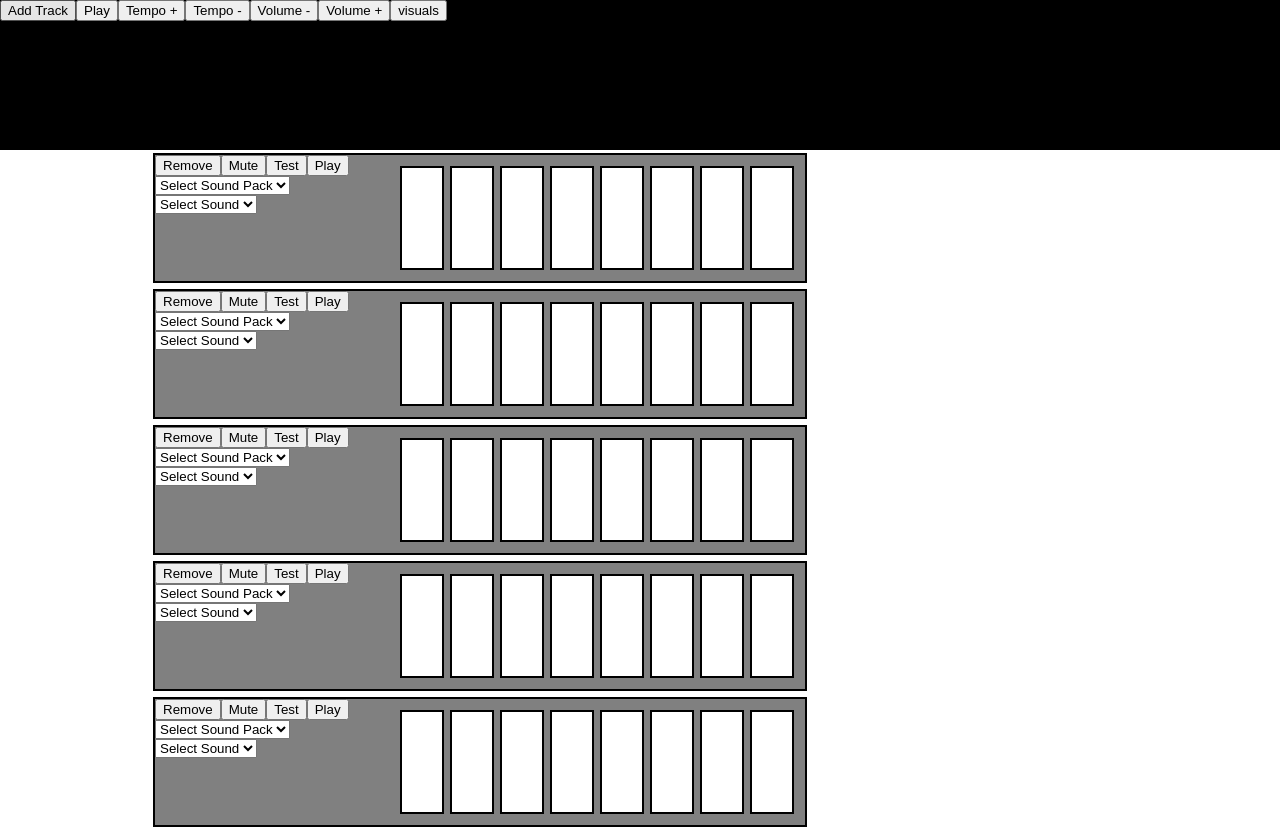
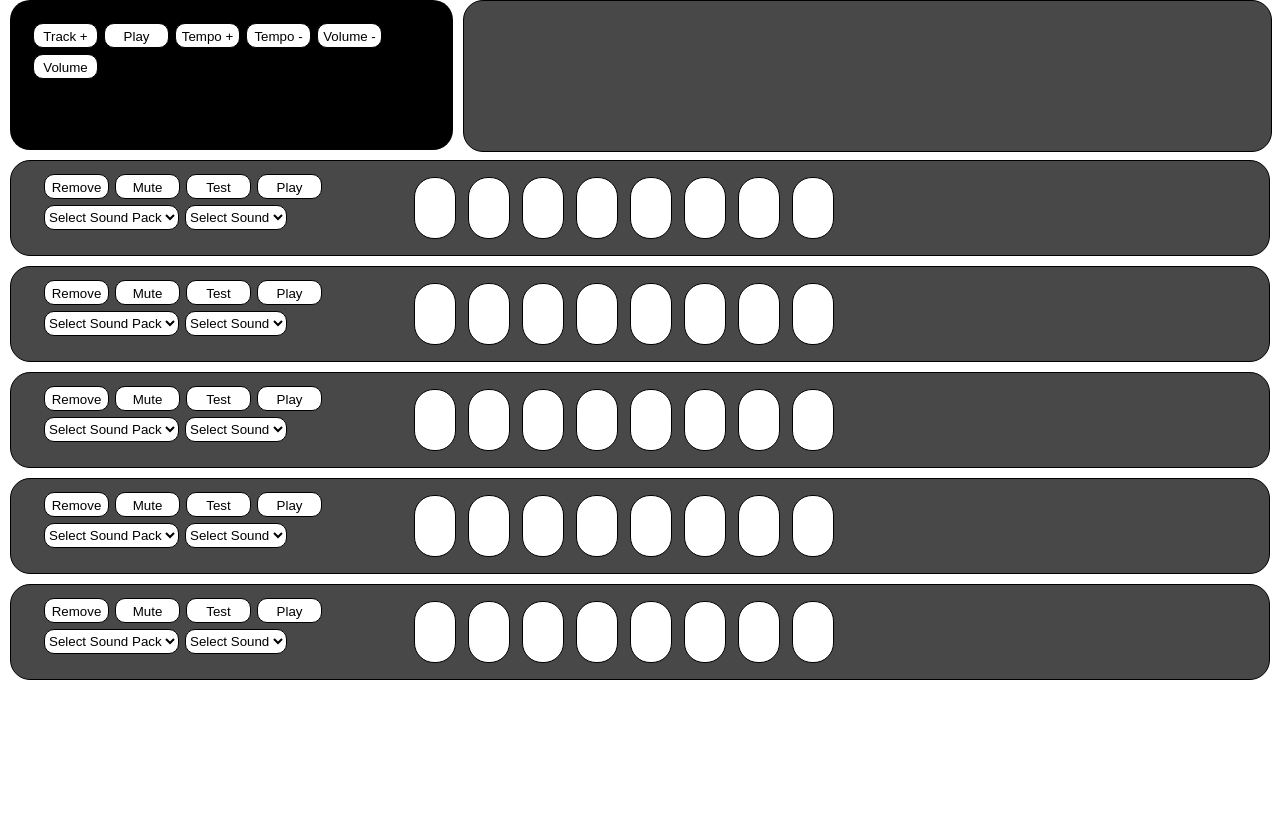
Before and after one commit to Tatiannna/beat-maker, a website: page index.html in a window 1280 px wide. After the commit the page ends 800 px from the top, so only its background shows below. Drawn offline with Linux system fonts and the light colour scheme.

Commit message:
Add basic styling

```diff
--- a/src/beat.js
+++ b/src/beat.js
@@ -19,7 +19,7 @@ class Beat {
     addNavControls(nav){
         const navRight = document.getElementById('nav-left');
         const newTrackButton = document.createElement('button');
-        newTrackButton.textContent = 'Add Track';
+        newTrackButton.textContent = 'Track +';
         navRight.appendChild(newTrackButton);
 
         const play = document.createElement('button');
--- a/src/sound.js
+++ b/src/sound.js
@@ -101,7 +101,7 @@ class Sound {
                 // barHeight = dataArray[i];
                 //barHeight = freqData[i];
                 barHeight = agg[i];
-                ctx.fillStyle = 'white';
+                ctx.fillStyle = 'grey';
                 ctx.fillRect(x, canvas.height - barHeight, barWidth, barHeight);
                 x += barWidth;
             }
--- a/style.css
+++ b/style.css
@@ -1,45 +1,111 @@
+/* body {
+    height: 100px;
+} */
+
+
 #container {
     display: flex;
     flex-wrap: wrap;
-    width: 800px;
-    padding-left: 150px;
+    /* width: 800px; */
+    width: 100%;
+    height: 100%;
+    /* padding-left: 150px; */
+    /* background-color: black; */
 }
 
 #nav {
     height: 150px;
-    background-color: black;
+    /* background-color: black; */
     color: white;
     display: flex;
 }
 
+#nav-left {
+    width: 35%;
+    background-color: black;
+    border-radius: 20px;
+    padding: 20px;
+    margin-left: 10px;
+}
+#nav-right {
+    width: 70%;
+    margin-right: 20px;
+
+}
+
+
 #canvas{
-    background-color: black;
+    background-color: #484848;
+    border-radius: 20px;
     height: 100%;
-    width: 500px;
+    width: 100%;
+    margin-left: 10px;
+
+    border: 1px solid black;
 }
 
 
 .track {
-    margin: 3px;
-    border:2px solid black;
+    margin-left: 10px;
+    margin-right: 10px;
+    margin-top: 10px;
+    border: 1px solid black;
     display: flex;
-    width: 650px;
+    /* width: 750px; */
+    width: 100%;
+    /* height: 70px; */
+    border-radius: 20px;
+    padding: 10px;
+    background-color: #484848;
 }
 
 .track-div-left{
+    /* background-color: black; */
+    border-top-left-radius: 20px;
+    border-bottom-left-radius: 20px;
+    padding-left: 20px;
+}
+
+button {
+    border-radius: 10px;
+    color: black;
+    background-color: white;
+    border: 1px solid black;
+    margin: 3px;
+    height: 25px;
+    width: 65px;
+    padding: 5px;
+    /* border: none; */
+}
+
+select {
+    border-radius: 10px;
+    border: 1px solid black;
+    color: black;
+    background-color: white;
+    /* border: none; */
+    margin: 3px;
+    height: 25px;
+    padding: 0px;
+}
+
+/* select:hover {
     background-color: grey;
-}
+} */
 
 
 .track-div-right{
     display: flex;
     flex-wrap: wrap;
-    width: 750px;
-    background-color: grey;
+    width: 100%;
+    /* background-color: black; */
     border-style: solid;
     border-color: black;
-    justify-content: flex-end;
-    padding: 8px;
+    justify-content: flex-left;
+    padding: 0px;
+    border-top-right-radius: 20px;
+    border-bottom-right-radius: 20px;
+
 }
 
 ul {
@@ -49,15 +115,27 @@ ul {
 
 .segment{
     width: 40px;
-    height: 100px;
-    margin: 3px;
-    border:2px solid black;
+    height: 60px;
+    margin: 6px;
+    /* border: 2px solid black; */
+    border-radius: 20px;
+}
+
+.segment:hover{
+    background-color: grey;
 }
 
 .on{
-    background-color: black;
+    background-color: pink;
+    border: 1px solid black;
+
 }
 
 .off{
     background-color: white;
+    border: 1px solid black;
 }
+
+button:hover {
+    background-color: grey;
+}
```
Also changed, not shown: dist/main.js.
